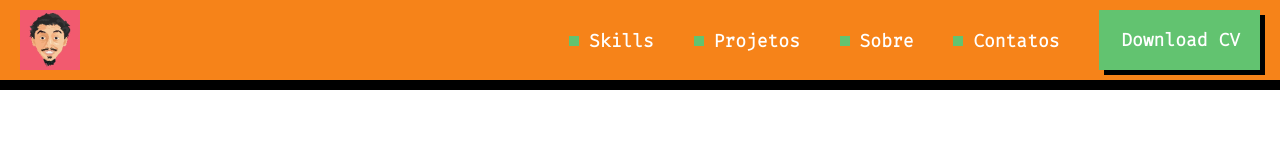
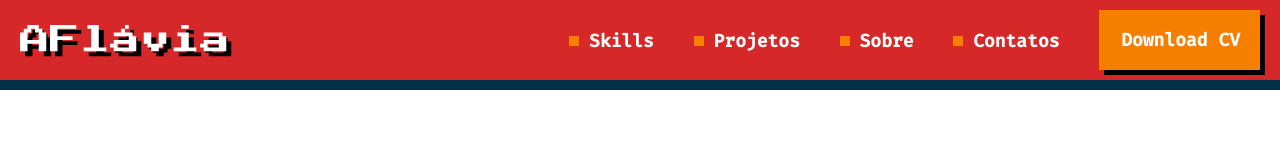
Before and after one commit to mlopesana/Site-Marco-Bruno, a plain HTML site: page index.html in a window 1280 px wide. Drawn offline with Linux system fonts and the light colour scheme.

Commit message:
mudei a logo e as cores

```diff
--- a/index.html
+++ b/index.html
@@ -5,14 +5,14 @@
     <link rel="stylesheet" type="text/css" href="reset.css">
     <link rel="stylesheet" type="text/css" href="style.css">
     <title>Ana Melo</title>
-    <style>
-        @import url('https://fonts.googleapis.com/css2?family=Fira+Code:wght@300&display=swap');
-    </style>
+
+<link rel="preconnect" href="https://fonts.gstatic.com" crossorigin>
+<link href="https://fonts.googleapis.com/css2?family=Fira+Code:wght@300;500&family=Press+Start+2P&display=swap" rel="stylesheet">
 </head>
 
 <body>
     <header>
-        <img src="assets/img/logo.png" alt="avatar marco">
+        <h1>AFlávia</h1>
 
         <nav>
             <a href=""><span></span>Skills</a>
--- a/style.css
+++ b/style.css
@@ -1,16 +1,25 @@
 header{
-    background-color:#F68319;
-    border-bottom: 10px solid #000;
+    background-color:#d62828;
+    border-bottom: 10px solid #003049;
     padding-left:20px;
     padding-right:20px;
     padding-top: 10px;
     padding-bottom: 10px;
     display: flex;
     justify-content: space-between;
+    font-family: "fira code" "sans-serif";
+    align-items: center;
 }
 nav{
    text-align: right;
 
+}
+
+h1{
+    font-family: 'Press Start 2P';
+    font-size: 30px;
+    color: #FFF;
+    text-shadow:5px 5px 0 #000;
 }
 
 body{
@@ -31,14 +40,14 @@ a{
 
 
 a:hover{
-    color:orange;
+    color:#778da9;
     transition: 0.3s all;
 }
 
 
 a:before{
     content:"" ;
-    background-color: #62C370;
+    background-color: #f77f00;
     width: 10px;
     height: 10px;
     margin-right: 10px;
@@ -49,7 +58,7 @@ a:before{
 
 #button{
     display: inline-block;
-    background-color: #62C370;
+    background-color: #f77f00;
     padding-left: 12px;
     padding-right: 20px;
     height: 60px;
```
